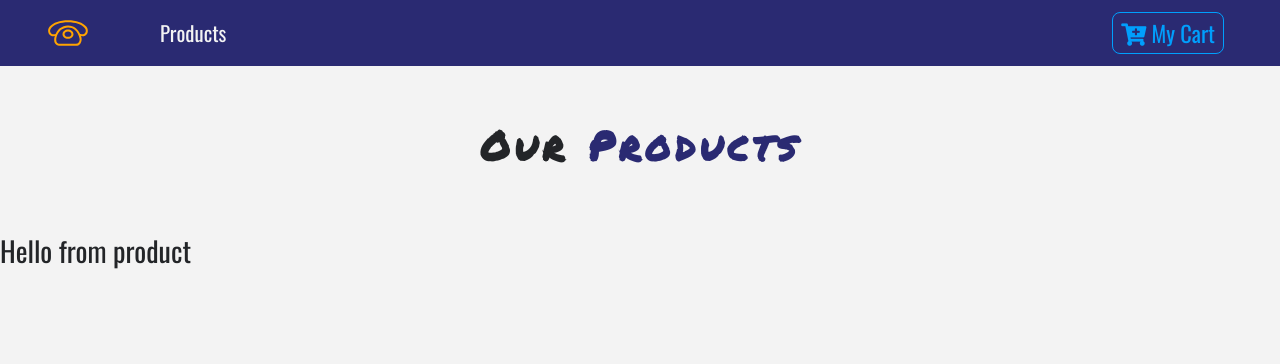
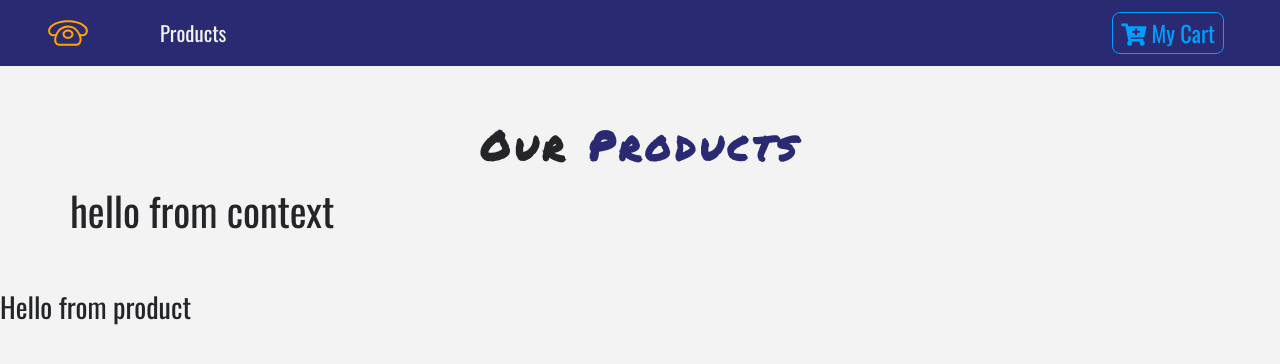
Before and after one commit to YouFaraj/Draven-Store, a React (Create React App) app: page / in a window 1280 px wide. Shown: the top 364 px of the page. Built offline with nearby package versions, Linux system fonts and the light colour scheme.

Commit message:
hello from context

```diff
--- a/src/components/ProductList.js
+++ b/src/components/ProductList.js
@@ -2,6 +2,7 @@
 import Product from './Product';
 import Title from './Title';
 import {storeProducts} from '../data'
+import {ProductConsumer} from '../context'
 
 export default class ProductList extends Component {
     state={
@@ -13,7 +14,13 @@
             <div className="py-5">
                 <div className="container">
                     <Title name="our" title="products" />
+
                     <div className="row">
+                    <ProductConsumer>
+                        {(hello)=>{
+                        return <h1>{hello}</h1>;
+                        }}
+                    </ProductConsumer>
                     </div>
                 </div>
             </div>
--- /dev/null
+++ b/src/context.js
@@ -0,0 +1,19 @@
+import React, { Component } from 'react'
+
+const ProductContext = React.createContext();
+
+class ProductProvider extends Component {
+    render() {
+        return (
+            <ProductContext.Provider value="hello from context">
+                {
+                    this.props.children
+                }
+            </ProductContext.Provider>
+        )
+    }
+}
+
+const ProductConsumer = ProductContext.Consumer;
+
+export {ProductProvider, ProductConsumer};
--- a/src/index.js
+++ b/src/index.js
@@ -3,13 +3,16 @@
 import './index.css';
 import App from './App';
 import { BrowserRouter as Router } from 'react-router-dom';
+import {ProductProvider} from './context'
 import * as serviceWorker from './serviceWorker';
 
 
 ReactDOM.render(
-  <Router>
-    <App  />
-  </Router>,
+  <ProductProvider>
+      <Router>
+        <App  />
+      </Router>
+  </ProductProvider>,
   document.getElementById('root')
 );
 
```
